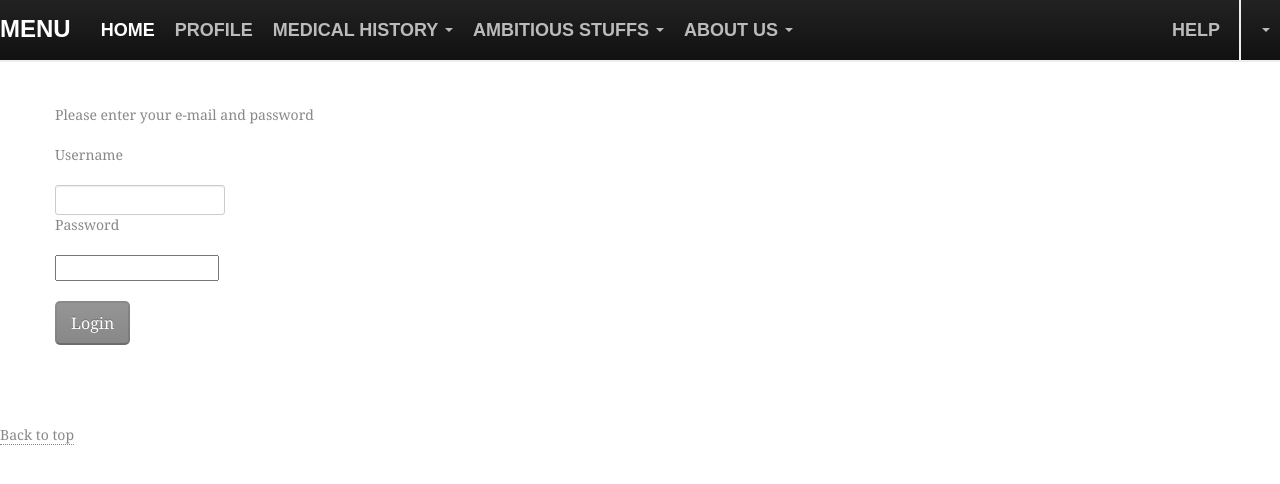
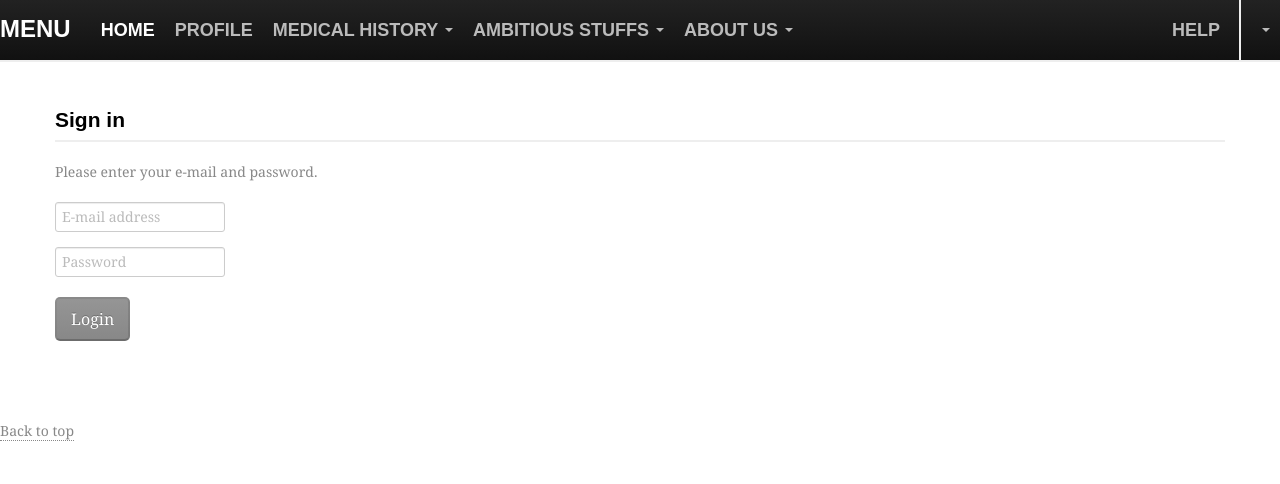
Before and after one commit to vincenzoauteri/scopy, a Python web app: template templates/login.html in a window 1280 px wide. Shown: the top 484 px of the page. Run offline with Jinja, Linux system fonts and the light colour scheme; the template is opened without the code that fills it, so the values that code supplies are empty; some libraries are stand-ins or nearby versions; some web fonts are replaced.

Commit message:
better login forms

```diff
--- a/templates/login.html
+++ b/templates/login.html
@@ -1,19 +1,19 @@
 {% extends "base.html" %}
 {% block content %}
+
 <div class="container">
-    <label class="warning">{{ error }}</label>
-    <br>
-    <div class="warning">Please enter your e-mail and password</div>
-    <br>
+    <div class="lead text-warning">{{ error }}</div>
+        <fieldset>
+            <legend>Sign in</legend>
+            <label>Please enter your e-mail and password.</label>
+            <form class="navbar-form pull-left" method="post">
+                <input type="text" class="span2" name="username" placeholder="E-mail address">
+                <br/>
+                <input type="password" name="password" class="span2" placeholder="Password">
+                <br/><br/>
+                <button type="submit" class="btn-primary btn-large">Login</button>
+            </form>
+        </fieldset>
+</div>
 
-    <form class="navbar-form pull-left" method="post">
-        <label>Username</label><br\>
-        <input type="text" class="span2" name="username" value={{last_username}}>
-        <br/>
-        <label>Password</label>
-        <input type="" name="password" class="span2">
-        <br/><br/>
-        <button type="submit" class="btn-primary btn-large">Login</button>
-    </form>
-</div>
 {% endblock %}
```
Also changed, not shown: main.py (+0 -12 lines), templates/signup.html (+17 -16 lines), 2 other files.
